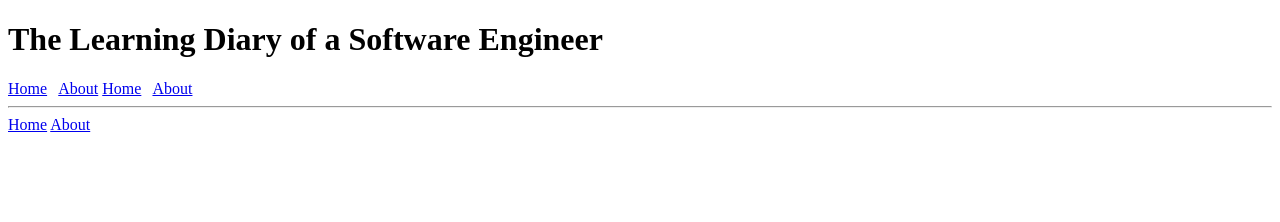
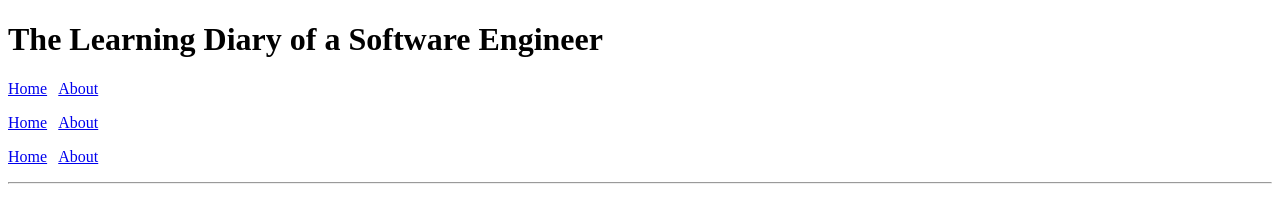
Before and after one commit to skochvi/skochvi.github.io, a plain HTML site: page categories/index.html in a window 1280 px wide. Drawn offline with Linux system fonts and the light colour scheme.

Commit message:
rebuilding site Wed Sep  6 22:39:29 EDT 2023

```diff
--- a/categories/index.html
+++ b/categories/index.html
@@ -14,11 +14,16 @@
 
 	&nbsp;
 	<a href="/about/">About</a>
-
+	<p>
 	<a href="/">Home</a>
 
 	&nbsp;
 	<a href="/about/">About</a>
+	<p>
+	<a href="/">Home</a>
+
+	&nbsp;
+	<a href="/about">About</a>
 
 	<hr>
 
@@ -26,7 +31,3 @@
 
 </body>
 </html>
-
-
-			<a class="navbar-item has-text-weight-bold is-size-5" href="/">Home</a>
-			<a class="navbar-item has-text-weight-bold is-size-5" href="/about">About</a>
```
Also changed, not shown: index.html (+6 -5 lines), tags/index.html (+6 -5 lines).
